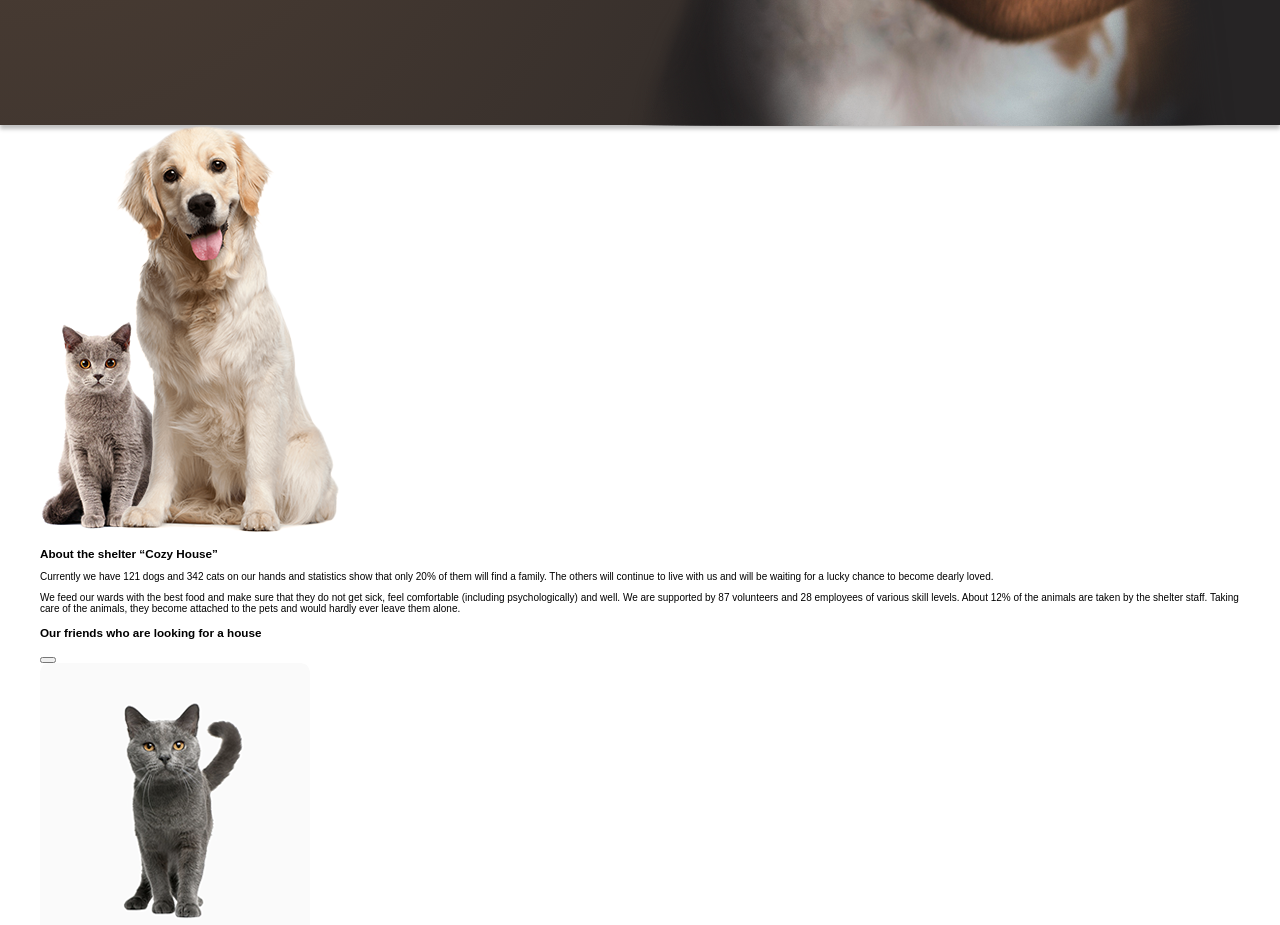
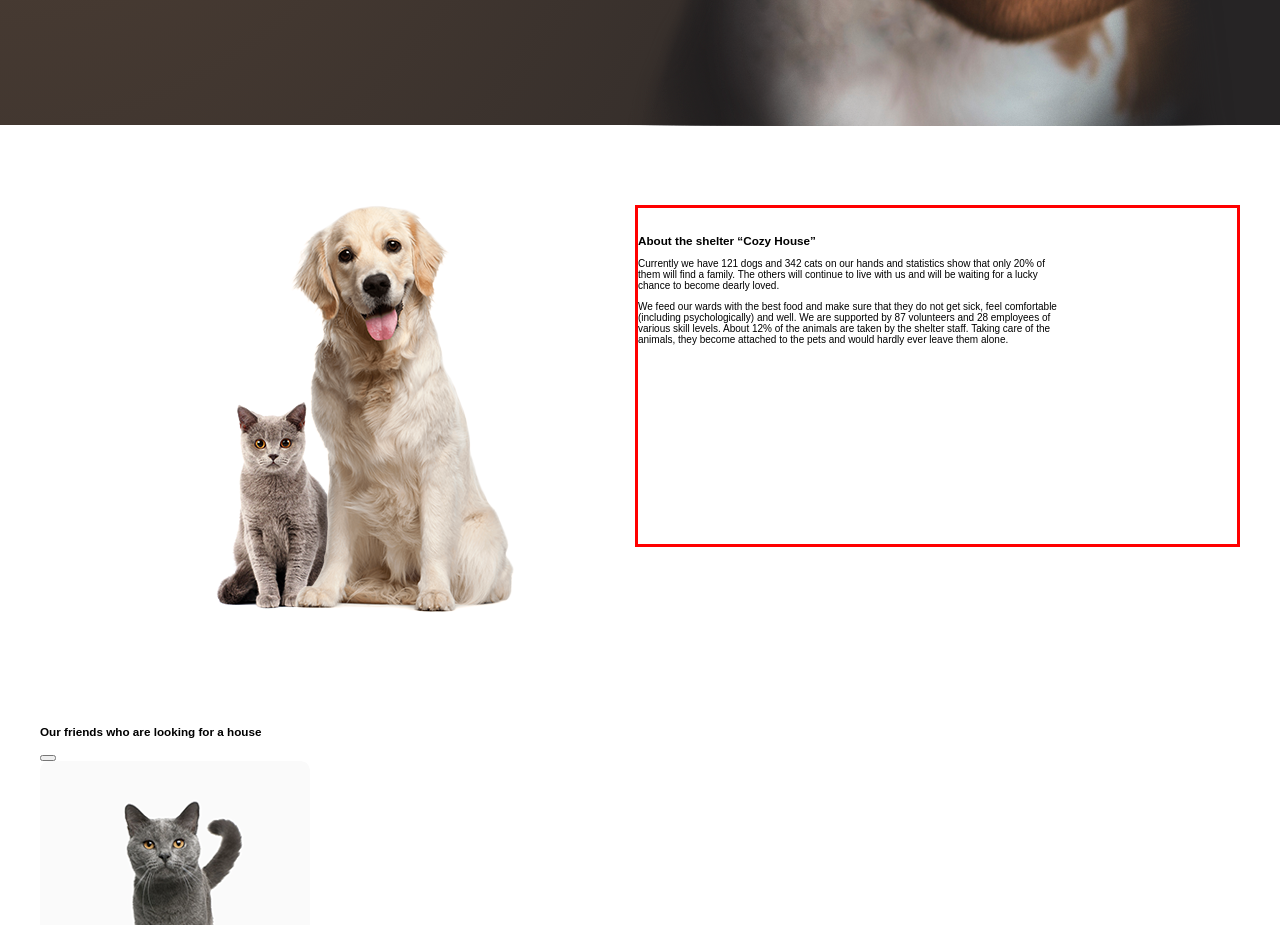
Before and after one commit to HkirillV/Live_shelter, a website: page index.html in a window 1280 px wide. Shown: the part 783-1708 px from the top of the page. Drawn offline with Linux system fonts and the light colour scheme; files whose address does not match are found by name.

Commit message:
init: about

```diff
--- a/index.html
+++ b/index.html
@@ -33,7 +33,8 @@
         <div class="wrapper promo__wrapper">
             <div class="promo__content">
                 <h1 class="promo__title">Not only people <br> need a house</h1>
-                <p class="promo__text">We offer to give a chance to a little and nice puppy with an extremely<br> wide and open
+                <p class="promo__text">We offer to give a chance to a little and nice puppy with an extremely<br> wide
+                    and open
                     heart. He or she will love you more than anybody else in the world, you will see!</p>
                 <button class="button">Make a friend</button>
             </div>
@@ -45,14 +46,19 @@
 <section class="about">
     <div class="wrapper about__wrapper">
         <img src="img/about-pets.png" class="about__image" alt="about-pets">
-        <h3 class="about__title">About the shelter “Cozy House”</h3>
-        <p class="about__text">Currently we have 121 dogs and 342 cats on our hands and statistics show that only 20% of
-            them will find a family. The others will continue to live with us and will be waiting for a lucky chance to
-            become dearly loved.</p>
-        <p class="about__text">We feed our wards with the best food and make sure that they do not get sick, feel
-            comfortable (including psychologically) and well. We are supported by 87 volunteers and 28 employees of
-            various skill levels. About 12% of the animals are taken by the shelter staff. Taking care of the animals,
-            they become attached to the pets and would hardly ever leave them alone.</p>
+        <div class="about__content">
+            <h3 class="about__title">About the shelter “Cozy House”</h3>
+            <p class="about__text">Currently we have 121 dogs and 342 cats on our hands and statistics show that only
+                20% of
+                them will find a family. The others will continue to live with us and will be waiting for a lucky chance
+                to
+                become dearly loved.</p>
+            <p class="about__text">We feed our wards with the best food and make sure that they do not get sick, feel
+                comfortable (including psychologically) and well. We are supported by 87 volunteers and 28 employees of
+                various skill levels. About 12% of the animals are taken by the shelter staff. Taking care of the
+                animals,
+                they become attached to the pets and would hardly ever leave them alone.</p>
+        </div>
     </div>
 </section>
 <section class="pets">
--- /dev/null
+++ b/sass/components/_about.scss
@@ -0,0 +1,22 @@
+.about__image {
+  background-repeat: no-repeat;
+  height: 408px;
+  width: 300px;
+  padding: 0 120px 0 175px;
+}
+
+.about {
+  background-color: $color-white;
+}
+
+.about__wrapper {
+  display: flex;
+  justify-content: space-between;
+  padding: 80px 40px 100px 40px;
+}
+
+.about__content {
+  height: 308px;
+  padding: 14px 175px 14px 0;
+  border: 3px solid red;
+}
--- a/sass/style.scss
+++ b/sass/style.scss
@@ -19,3 +19,4 @@
 //Components
 @import "components/navigation";
 @import "components/promo";
+@import "components/about";
```
Also changed, not shown: sass/style.css, 1 other file.
